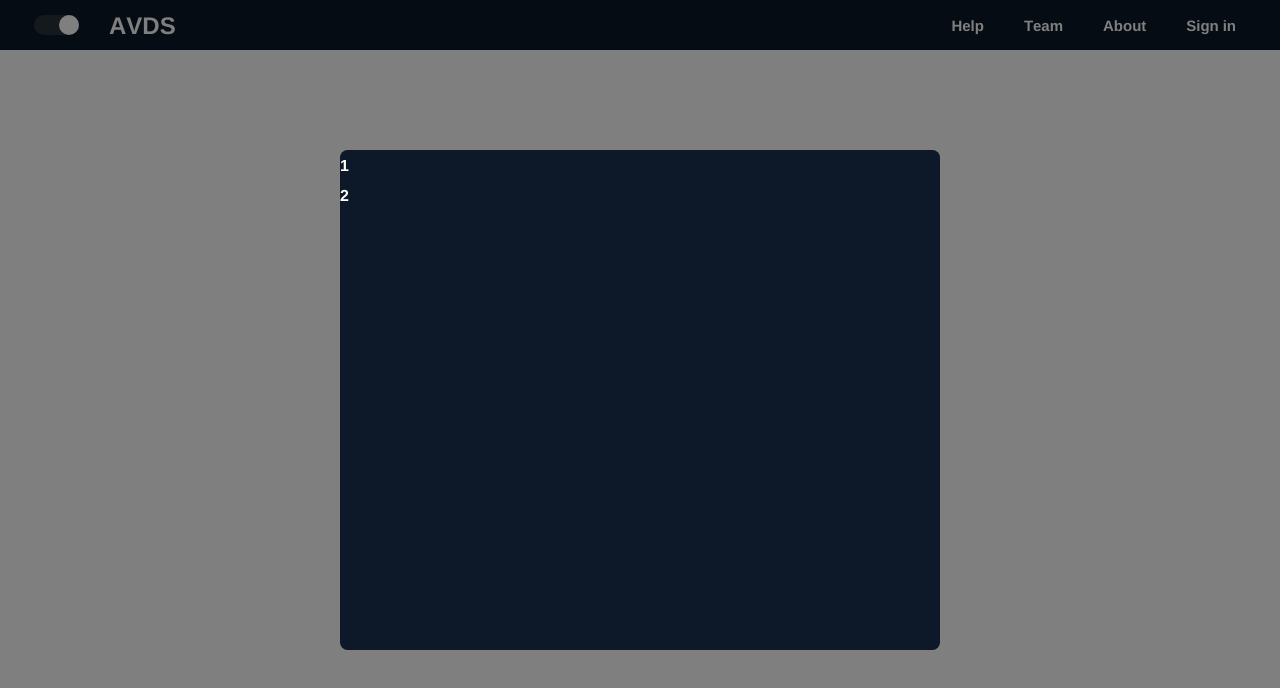
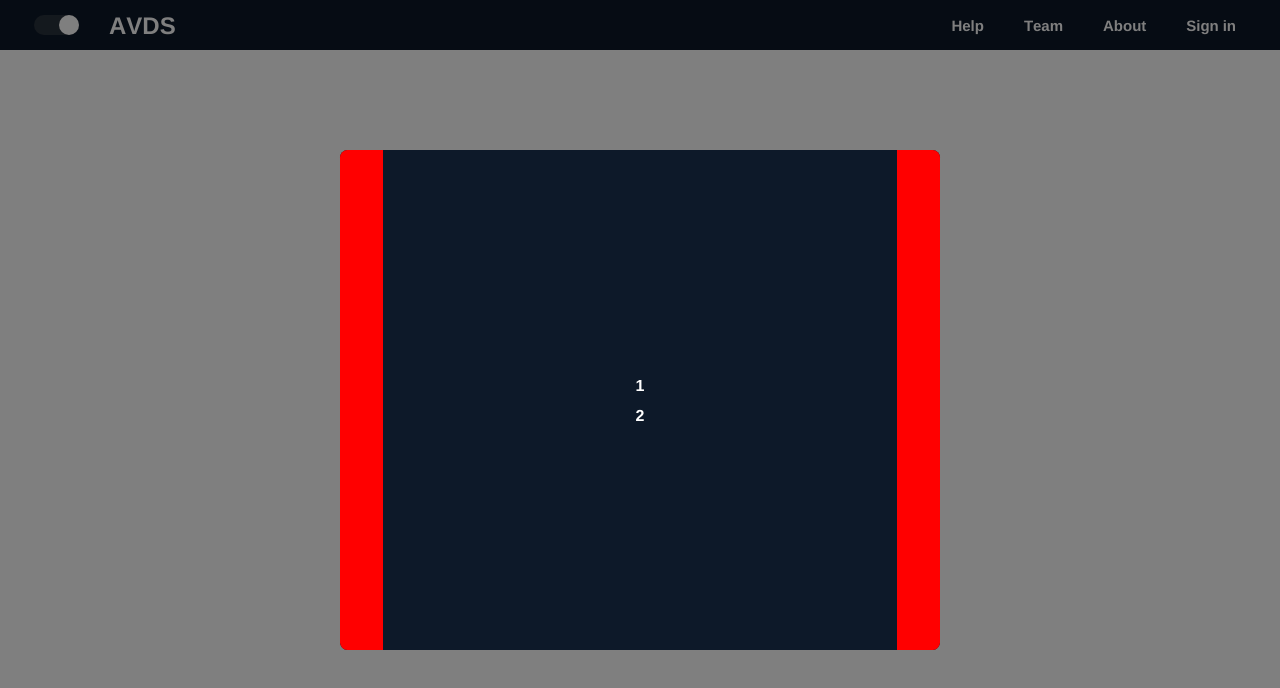
Before and after one commit to genakogan/data-structures-and-algorithms, a React (Create React App) app: page / in a window 1280 px wide. Shown: the top 688 px of the page. Built offline with nearby package versions, Linux system fonts and the light colour scheme.

Commit message:
add: Nikacarousel 1.1

```diff
--- a/src/App.tsx
+++ b/src/App.tsx
@@ -5,8 +5,7 @@ import { ThemeProvider } from "styled-components";
 import themes from "./themes";
 import Theme from "./models/Theme";
 
-// Window for Help Team About on
-import WindowHTA from "./components/TopMenu/WindowHTA/WindowHTA";
+import TeamWindow from "./components/TopMenu/Window/TeamWindow";
 
 
 
@@ -30,7 +29,7 @@ const App: React.FC<{}> = (): ReactElement => {
   return (
     <ThemeProvider theme={globalTheme}>
       <Home changeTheme={setGlobalTheme} onTeamClick={onWindowOpen}></Home>
-      <WindowHTA isVisible={isWindowVisible} onExit={onWindowExit}></WindowHTA>
+      <TeamWindow isVisible={isWindowVisible} onExit={onWindowExit}></TeamWindow>
     </ThemeProvider>
   );
 };
--- /dev/null
+++ b/src/components/TopMenu/Window/NikaCarousel/Column.tsx
@@ -0,0 +1,16 @@
+import styled from 'styled-components';
+
+interface Props {
+  width: string;
+}
+
+const Column = styled.div<Props>`
+  height: 100%;
+  width: ${(props) => props.width};
+  display: flex;
+  flex-direction: column;
+  justify-content: center;
+  align-items: center;
+`;
+
+export default Column;
--- /dev/null
+++ b/src/components/TopMenu/Window/NikaCarousel/Container.tsx
@@ -0,0 +1,10 @@
+import styled from "styled-components";
+
+const Container = styled.div`
+  width: 100%;
+  height: 100%;
+  display: flex;
+  flex-direction: row;
+`;
+
+export default Container;
--- /dev/null
+++ b/src/components/TopMenu/Window/NikaCarousel/NikaCarousel.tsx
@@ -0,0 +1,20 @@
+import { ReactElement } from "react";
+import Column from "./Column";
+import Container from "./Container";
+import SideContainer from "./SideContainer";
+
+interface Props {
+  children?: Array<ReactElement>;
+}
+
+const NikaCarousel: React.FC<Props> = (props: Props): ReactElement => {
+  return <Container>
+    <SideContainer direction = "left"></SideContainer>
+    <Column width="100%">
+    {props.children}
+    </Column>
+    <SideContainer direction = "right"></SideContainer>
+    </Container>;
+};
+
+export default NikaCarousel;
--- /dev/null
+++ b/src/components/TopMenu/Window/NikaCarousel/SideContainer.tsx
@@ -0,0 +1,22 @@
+import styled from "styled-components";
+
+interface Props {
+    direction: 'left' | 'right';
+  }
+
+const SideContainer = styled.div<Props>`
+  height: 100%;
+  width: 50px;
+  display: center;
+  justify-content: center;
+  align-items: center;
+  cursor: pointer;
+  //background-color: transparent;
+  background-color: red;
+  transition: background-color 0.5s;
+  border-radius: ${(props) =>
+    props.direction === 'left' ? '7.5px 0px 0px 7.5px' : '0px 7.5px 7.5px 0px'};
+
+`;
+
+export default SideContainer;
--- a/src/components/TopMenu/WindowHTA/WindowHTA.tsx
+++ b/src/components/TopMenu/Window/TeamWindow.tsx
@@ -1,20 +1,23 @@
 // Genady Kogan
 import React, { ReactElement } from "react";
 import Modal from "./Modal/Modal";
+import NikaCarousel from "./NikaCarousel/NikaCarousel";
 
 interface Props {
   isVisible: boolean;
   onExit: () => void;
 }
 
-const WindowHTA: React.FC<Props> = (props: Props): ReactElement => {
+const TeamWindow: React.FC<Props> = (props: Props): ReactElement => {
   return (
     <Modal isVisible={props.isVisible} onExit={props.onExit}>
       <div style={{ width: "600px", height: "500px" }}>
-        <div>1</div>
-        <div>2</div>
+        <NikaCarousel>
+          <div>1</div>
+          <div>2</div>
+        </NikaCarousel>
       </div>
     </Modal>
   );
 };
-export default WindowHTA;
+export default TeamWindow;
```
Also changed, not shown: src/components/TopMenu/Window/Modal/Container.tsx (renamed from src/components/TopMenu/WindowHTA/Modal/Container.tsx), src/components/TopMenu/Window/Modal/Content.tsx (renamed from src/components/TopMenu/WindowHTA/Modal/Content.tsx), src/components/TopMenu/Window/Modal/Modal.tsx (renamed from src/components/TopMenu/WindowHTA/Modal/Modal.tsx).
